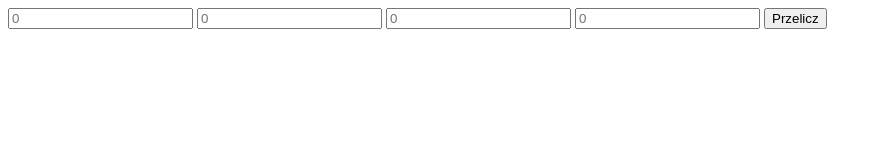
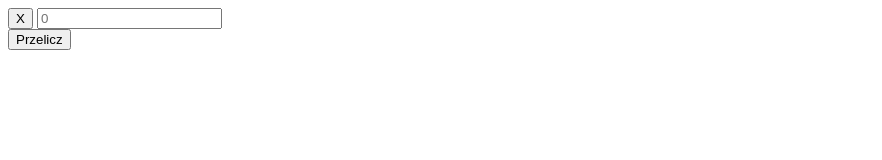
Before and after one commit to PatrykBaranek/lab1-js, a plain HTML site: page lab1/shame/index.html in a window 1280 px wide. Shown: the whole page, without its empty margins (0-882 px from the left). Drawn offline with Linux system fonts and the light colour scheme.

Commit message:
start normal version

```diff
--- a/lab1/shame/index.html
+++ b/lab1/shame/index.html
@@ -8,10 +8,10 @@
 		<script src="shame.js" defer></script>
 	</head>
 	<body>
-		<input type="number" name="a" id="a" placeholder="0" />
-		<input type="number" name="b" id="b" placeholder="0" />
-		<input type="number" name="c" id="c" placeholder="0" />
-		<input type="number" name="d" id="d" placeholder="0" />
+		<div>
+			<button id="1">X</button>
+			<input type="number" name="a" id="a" placeholder="0" />
+		</div>
 		<button id="btn">Przelicz</button>
 		<div id="result"></div>
 	</body>
```
